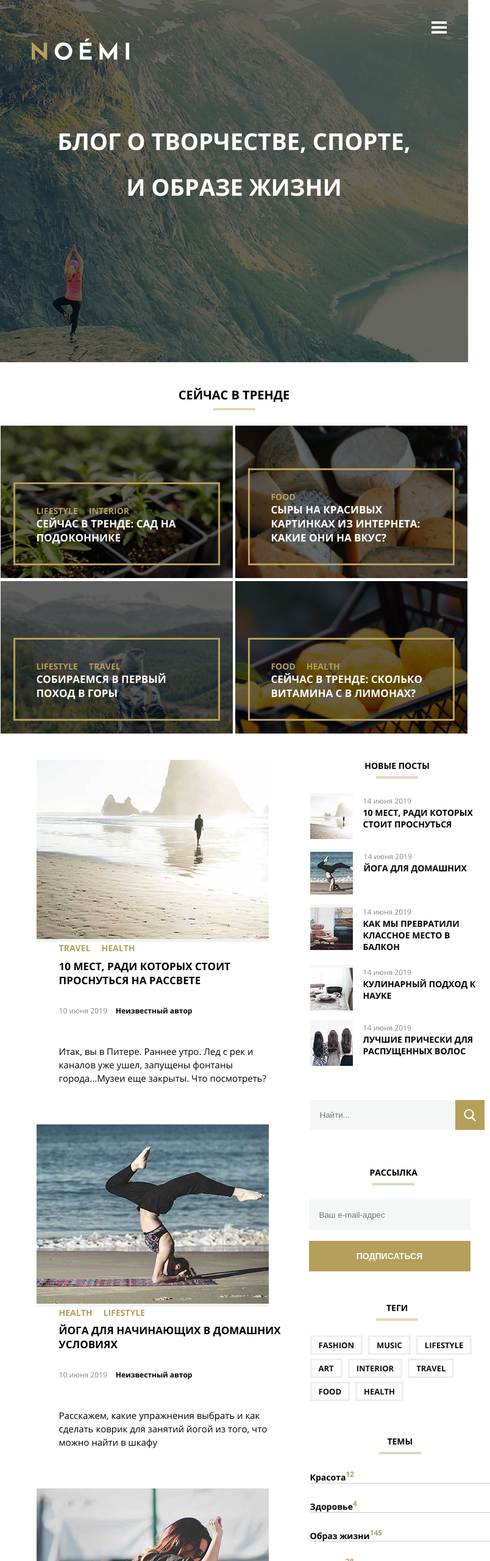
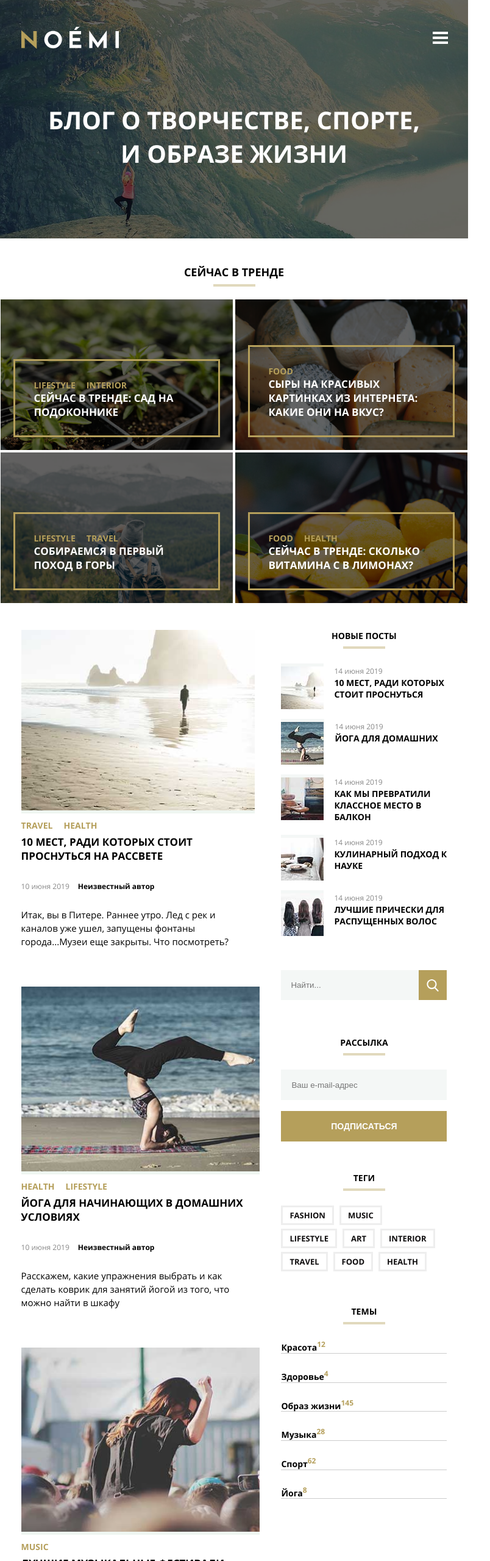
Before and after one commit to juliavolk96/diplomaproject, a plain HTML site: page index.html in a window 768 px wide. Shown: the top 2560 px of the page at 61% size, 804 px wide, since content can reach past the window. Drawn offline with Linux system fonts and the light colour scheme; files whose address does not match are found by name.

Commit message:
Add files via upload

```diff
--- a/css/desktop.css
+++ b/css/desktop.css
@@ -250,7 +250,7 @@ li {
 
 .main {
 
-  width: 790px;
+  max-width: 790px;
 
 }
 
@@ -322,9 +322,10 @@ li {
   margin-top: 47px;
 }
 
-.description > p {
+.text-description {
   line-height: 22px;
-  margin: 0;
+  margin-top: 10px;
+  margin-right: 10px;
 }
 
 /* .description > p:not(:first-child) {
--- a/css/orient.css
+++ b/css/orient.css
@@ -8,7 +8,7 @@
   }
 
   .trends-post {
-    width: 50%;
+    width: 49.5%;
     min-height: 230px;
     margin: auto;
     margin-bottom: 3px;
--- a/css/tablet.css
+++ b/css/tablet.css
@@ -7,16 +7,19 @@
   .header {
     background-image: url(../images/banner-bg-tablet.jpg);
     width: 100%;
-    padding: 35px;
-    margin-bottom: 40px;
+    padding: 0px;
+    margin-bottom: 0px;
   }
 
   .header-menu{
     width: auto;
+    padding-bottom: 84px;
   }
 
   .logo {
     width: 160px;
+    margin-top: 44px;
+    margin-left: 35px;
   }
 
   .menu {
@@ -25,6 +28,8 @@
     width: 25px;
     border-bottom: 12px double rgb(255, 255, 255);
     border-top: 4px solid rgb(255, 255, 255);
+    margin-right: 33px;
+    margin-top: 52px;
   }
 
   .menu-list {
@@ -32,150 +37,228 @@
   }
 
   .banner {
-    width: 610px;
-    padding: 90px 0;
+    width: 620px;
+    padding: 0px;
   }
 
   .banner-title {
-    font-size: 38px;
+    font-size: 40px;
+    line-height: 55px;
+    margin-bottom: 112px;
   }
 
   /*Trends*/
 
+  .trends {
+    margin-top: 43px;
+  }
+
   .trends .section-title {
-    margin: 0 0 20px;
+    /* margin: 0 0 20px; */
+    font-size: 18px;
   }
 
   .trends-wrapper {
     flex-wrap: wrap;
     padding: auto;
+    margin-top: 21px;
     margin-bottom: 40px;
   }
 
   .trends-post {
     width: 49.5%;
-    min-height: 250px;
+    min-height: 247px;
     margin: auto;
-    margin-bottom: 3px;
+    margin-bottom: 2px;
+  }
+
+  .trend-post {
+    padding: 30px;
   }
 
   .trend-post .article-title {
     font-size: 17px;
   }
 
+  .trend-post .article-tag {
+    font-size: 14px;
+  }
   /*Page*/
 
   .page {
+    margin-top: 42px;
     margin-bottom: 10px;
     width: 91%;
   }
 
   .page-container {
     margin-bottom: 60px;
+    padding-left: 0;
+    max-width: 700px;
   }
 
   .main {
+    max-width: 427px;
     margin: auto;
   }
 
   .posts {
     display: flex;
     flex-direction: column;
-    margin-right: 45px;
+    margin-right: 43px;
   }
 
   .posts:not(:first-child) {
-    margin-top: 65px;
+    margin-top: 63px;
+    margin-right: 35px;
   }
 
   .post-image {
     width: 100%;
   }
 
+  .image {
+    width: 100%
+  }
+
   .categories {
     width: 100%;
   }
 
-  .article-title {
-    margin-top: 0.5em;
+  .posts .categories {
+    margin-left: 0px;
+    margin-top: 10px;
+  }
+
+  .posts .categories .description {
+    margin-top: 5px;
+  }
+
+  .posts .article-title {
+    margin-top: 6px;
     margin-bottom: 20px;
     font-size: 17px;
   }
 
   .update {
-    margin-bottom: 30px;
+    margin-bottom: 27px;
   }
 
   /*Aside*/
 
   .aside {
-    width: 68.5%;
-    max-width: 397px;
+    /* width: 68.5%; */
+    width: 272px;
   }
 
-  .aside-post {
-    width: 100%;
+  .new-posts {
+    margin-left: 0;
   }
 
   /*Search*/
 
-  .field {
-    width: 31vw;
-  }
-
-  .button {
-    left: 29.5vw;
+  .search {
+    margin-left: 0px;
   }
 
   /*Subscription*/
 
-  .subscribe-button{
-    width: 34.5vw;
-  }
-
-  .subscribe-field {
-    width: 34.5vw;
+  .subscription {
+    width: 100%;
+    margin-bottom: 50px;
+    margin-left: 0px;
   }
 
   /*Hashtags*/
+
+  .hashtags {
+    width: inherit;
+    margin-left: 0px;
+  }
 
   .hashtags-list {
     width: 100%;
   }
 
+  /*Topics*/
+  .topics {
+    width: 100%;
+    margin-left: 0px;
+  }
+
+
   /*Shop*/
 
   .shop {
     width: 100%;
+    margin-top: 64px;
+  }
+
+  .shop .section-title {
+    font-size: 18px;
+    margin: 0 0 28px;
   }
 
   .shop-container {
     justify-content: space-between;
     flex-wrap: wrap;
+    margin-bottom: 0px;
   }
 
   .shop-item:nth-child(odd) {
-    /*flex: 0 1 46%;*/
-    margin-right: 22px;
+    /* flex: 0 1 46%; */
   }
 
   .shop-wrapper {
     margin-bottom: 4px;
     width: 43vw;
-    padding: 25px 15px; /*Под вопросом*/
+    padding: 17px; /*Под вопросом*/
+    bottom: 28px;
+    margin: 0px;
   }
 
-  .picture-shop {
-  width: 38vw;
+  .shop-wrapper .article-title {
+    font-size: 17px;
+    line-height: 22px;
   }
+
+  .shop-wrapper .description {
+    padding-bottom: 0px;
+    margin-bottom: 25px;
+  }
+
+  .price {
+    font-size: 20px;
+    line-height: 24px;
+  }
+
+  .last-price {
+    font-size: 14px;
+    margin-left: 0px;
+    margin: 0px;
+  }
+
 
   /*Footer*/
 
+  .footer {
+    margin-top: 28px;
+  }
+
   .footer-container {
     width: 90%;
+    margin-bottom: 25px;
   }
 
   .adress {
     margin-bottom: 15px;
   }
+
+  .socials {
+    margin-right: 32px;
+  }
+
+  .footer-copyright {
+    margin-left: 12px;
+  }
 }
--- a/index.html
+++ b/index.html
@@ -175,7 +175,8 @@
             </div>
             <div class="description">
               <p class="text-description">Лето на носу, а с ним и музыкальные фeстивали. На каком же из них вы разобьете
-                свою палатку? <br>Мы составили список лучших летних фестивалей по всему миру.</p>
+                свою палатку? </p>
+              <p class="text-description">Мы составили список лучших летних фестивалей по всему миру.</p>
             </div>
           </div>
         </article>
@@ -194,7 +195,7 @@
               <author class="author">Неизвестный автор</author>
             </div>
             <div class="description">
-              <p class="text-description">Узнаем основы проектирования на новых пищевых и около-пищевых опытов, вскроем
+              <p class="text-description">Узнаем основы проектирования новых пищевых и около-пищевых опытов, вскроем
                 физику, химию и
                 микробиологию еды.</p>
             </div>
```
